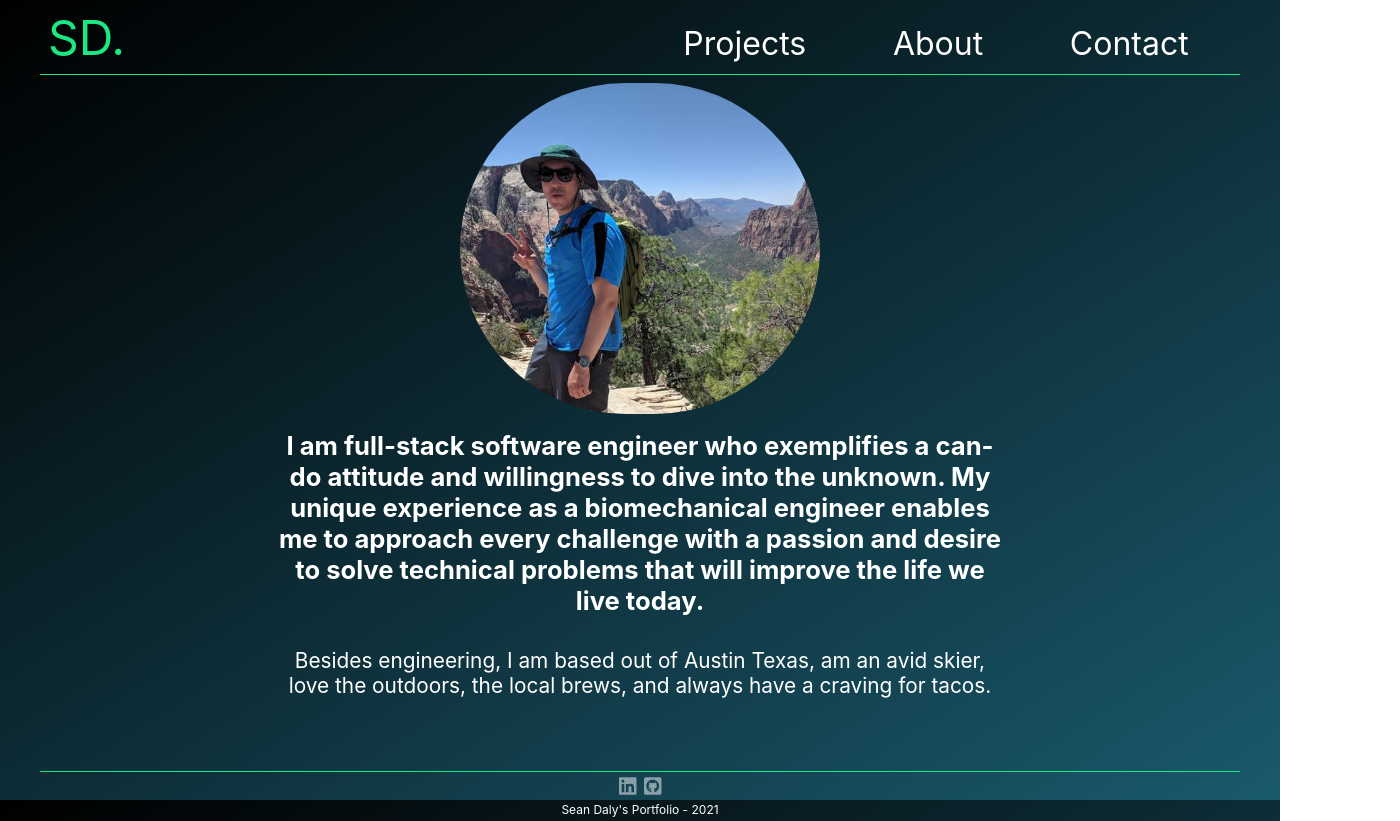
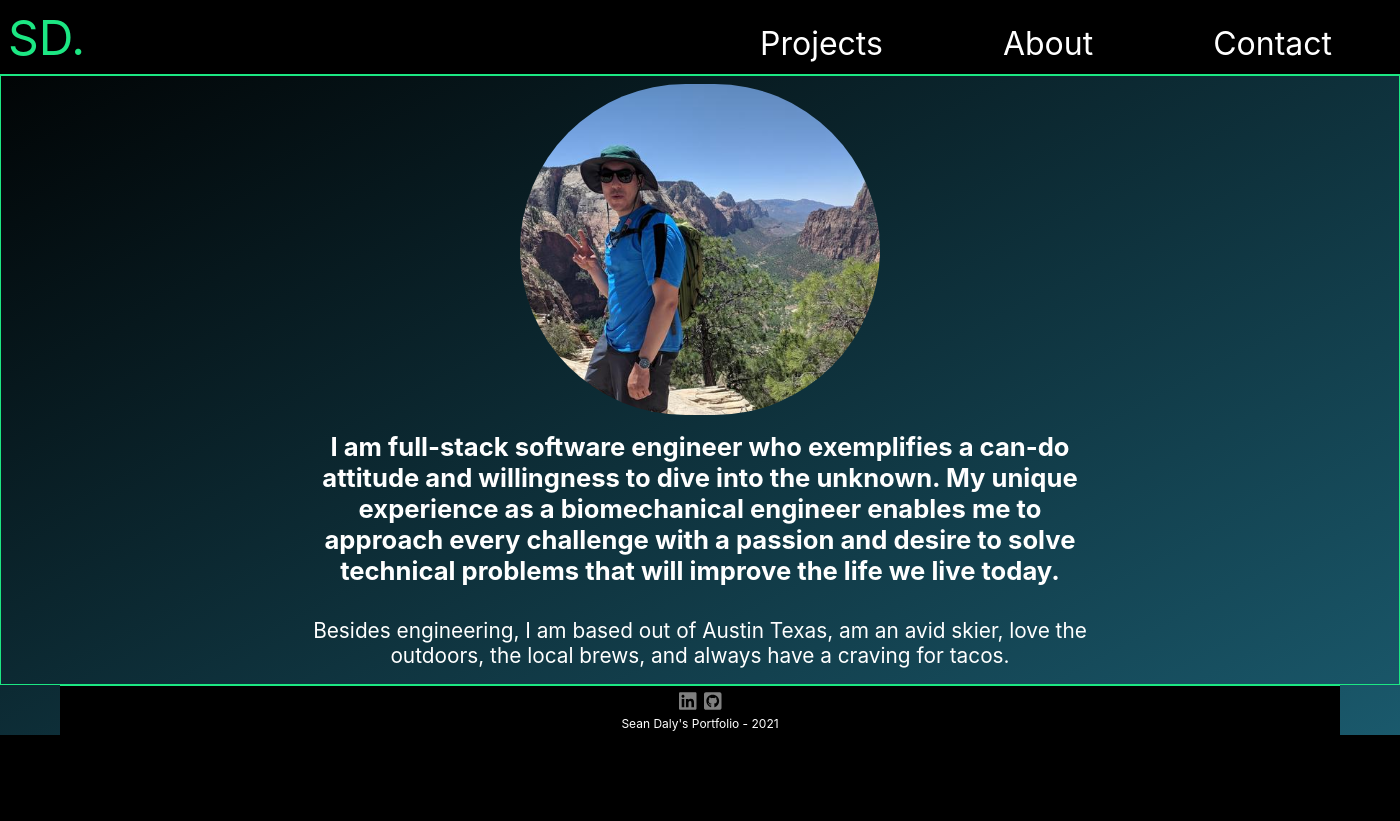
Before and after one commit to dals1791/Portfolio, a Next.js app: page /about in a window 1280 px wide. Shown: the whole page, 1400 px wide, since content can reach past the window. After the commit the page ends 800 px from the top, so only its background shows below. Built offline with nearby package versions, Linux system fonts and the light colour scheme.

Commit message:
fixed responisve layout styling and removed carousel from desktop

```diff
--- a/components/carousel/carousel.js
+++ b/components/carousel/carousel.js
@@ -19,6 +19,7 @@ const Carousel = ({ data, current, setCurrent }) => {
         ❮
       </button>
       <div className={styles.carouselContainer}>
+
         <div className={styles.carouselContent}>
           <div className={styles.contentWrapper}>
             <ProjectCard data={data} current={current} />
--- a/components/carousel/carousel.module.css
+++ b/components/carousel/carousel.module.css
@@ -1,8 +1,10 @@
+
 .carouselContainer {
   width: 82%;
   margin: 0 auto;
-  height: 100%;
+  height: fit-content;
   display: flex;
+  justify-content: center;
   flex-direction: column;
   overflow: hidden;
 }
@@ -77,7 +79,7 @@
 }
 @media (min-width: 1440px) {
   .carouselContainer {
-    width: 60%;
+    width: 85%;
   }
   .contentWrapper{
     width: 60%;
--- a/components/layout/layout.module.css
+++ b/components/layout/layout.module.css
@@ -1,13 +1,17 @@
 .header {
-
+  position: sticky;
   display: flex;
   border-bottom: 1px solid rgba(28,231,131, 1);
   justify-content: space-between;
   align-items: baseline;
   padding: .5rem;
   height: 75px;
-  max-width: 1200px;
+  top: 0;
+  z-index: 10;
+  max-width: 1400px;
   margin: 0 auto;
+  background: black;
+
 }
 .navLinks{
   display: flex;
@@ -17,15 +21,19 @@
 .main{
   margin-bottom: 1rem;
   height: 85vh;
+  max-width: 1400px;
+  margin: 0 auto;
 }
 .footer {
+  position: sticky;
   text-align: center;
   height: fit-content;
-  width: 100%;
-  bottom: 0;
+  width: 100vw;
+  bottom: 0px;
   border-top: 1px solid rgba(28,231,131, 1);
-  max-width: 1200px;
+  max-width: 1400px;
   margin: 0 auto;
+  background: black;
 }
 @media (min-width: 412px){
   .navLinks{
@@ -38,4 +46,11 @@
     width: 50%;
     font-size: 32px;
   }
+  @media (min-width: 1200px){
+    .main{
+      border: 1px solid rgba(28,231,131, 1);
+      height: 100%;
+    }
+
+  }
 }
--- a/pages/projects.js
+++ b/pages/projects.js
@@ -2,6 +2,7 @@ import React, { useState, useEffect } from "react";
 import Head from "next/head";
 import Layout from "../components/layout/layout.js";
 import Carousel from "../components/carousel/carousel.js";
+import ProjectCard from '../components/projectCard';
 import Sort from "../components/sort/sort.js";
 import Footer from '../components/footer/footer'
 import styles from "../styles/projects.module.css";
@@ -76,6 +77,9 @@ const Projects = () => {
         <main className={styles.main}>
           <Carousel data={sortedProjects} current={current} setCurrent={setCurrent}/>
         </main>
+        <main className={styles.mainDesktop}>
+            <ProjectCard data={sortedProjects}/>
+        </main>
 
       </div>
     </Layout>
--- a/styles/about.module.css
+++ b/styles/about.module.css
@@ -8,7 +8,7 @@
   padding: 0.5rem 0 0 0;
 }
 .section2 {
-  width: 100%;
+  /* width: 100%; */
   font-weight: bold;
   font-size: 1em;
   margin: 0;
--- a/styles/globals.css
+++ b/styles/globals.css
@@ -1,12 +1,16 @@
-html,
-body {
+html, body{
   padding: 0;
   margin: 0;
   font-family: -apple-system, BlinkMacSystemFont, Segoe UI, Roboto, Oxygen,
     Ubuntu, Cantarell, Fira Sans, Droid Sans, Helvetica Neue, sans-serif;
-    height: 100vh;
-    background-image: linear-gradient(to bottom right, rgba(0, 0, 0, 1), rgb(26, 89, 108));
-    color: white;
+  /* height: 100%; */
+  /* width: 100%; */
+  background-image: linear-gradient(
+    to bottom right,
+    rgba(0, 0, 0, 1),
+    rgb(26, 89, 108)
+  );
+  color: white;
 }
 
 a {
@@ -17,3 +21,15 @@ a {
 * {
   box-sizing: border-box;
 }
+@media (min-width: 1200px) {
+  html {
+    width: 1400px;
+    margin: 0 auto;
+    background: rgba(0, 0, 0, 1);
+    /* background-image: linear-gradient(to bottom right, rgba(0, 0, 0, 1), rgb(26, 89, 108)); */
+  }
+  /* body{
+    width: 100vw;
+    height: 100vh;
+  } */
+}
--- a/styles/projectCard.module.css
+++ b/styles/projectCard.module.css
@@ -1,5 +1,5 @@
 .cardContainer {
-  min-width: 250px;
+  width: 250px;
   height: 300px;
   margin: 2% 2%;
   display: flex;
--- a/styles/projects.module.css
+++ b/styles/projects.module.css
@@ -1,19 +1,17 @@
 .container {
   display: flex;
   flex-direction: column;
-  width: 100vw;
+  justify-content: space-around;
+  align-content: center;
   height: 100%;
-  justify-content: space-between;
-
 }
 
 .sortBar {
   display: flex;
-  height: 30%;
+  height: fit-content;
   width: 100%;
-  padding: 1rem 1em;
+  padding: 1rem;
   justify-content: center;
-  align-items: center;
   flex-direction: row;
   flex-wrap: wrap;
   margin: 0 auto;
@@ -24,6 +22,17 @@
 .main {
   display: flex;
   justify-content: center;
+  align-items: center;
+  height: 100%;
+}
+.mainDesktop{
+  display: none;
+  flex-wrap: wrap;
+  justify-content: space-evenly;
+  height: 100%;
+  max-width: 1400px;
+  margin: 0 auto;
+
 }
 .skills {
   align-self: center;
@@ -37,15 +46,18 @@
   .sortBar{
     width: 75%;
   }
+  .main{
+    display: none;
+  }
+  .mainDesktop{
+    display: flex;
+  }
 }
 @media (min-width: 1440px){
-  .main{
-    width: 75%;
-    margin: 0 auto;
-  }
+
   .sortBar{
     width: 50%;
-    padding: 0;
+    /* padding: 0; */
   }
 
 }
```
